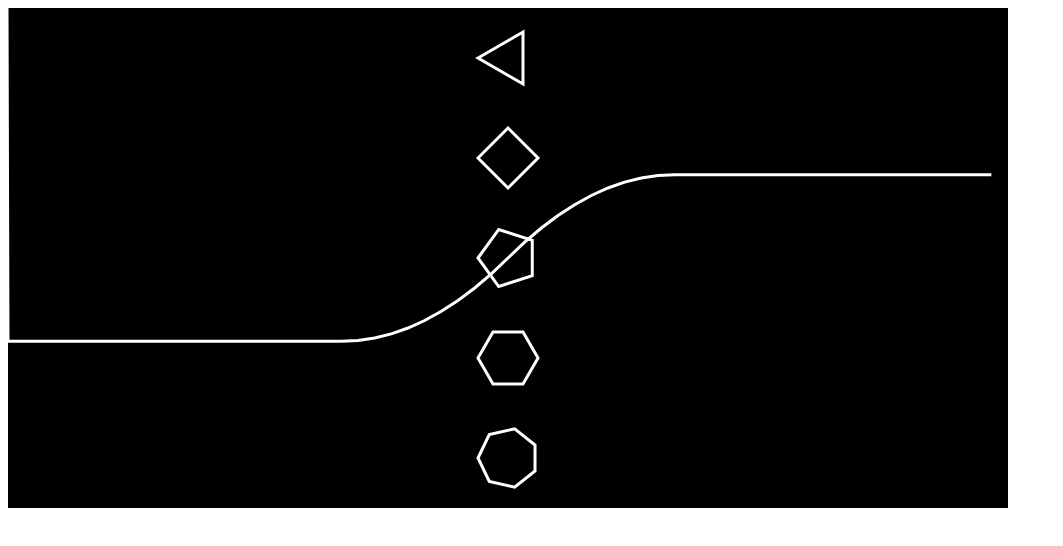
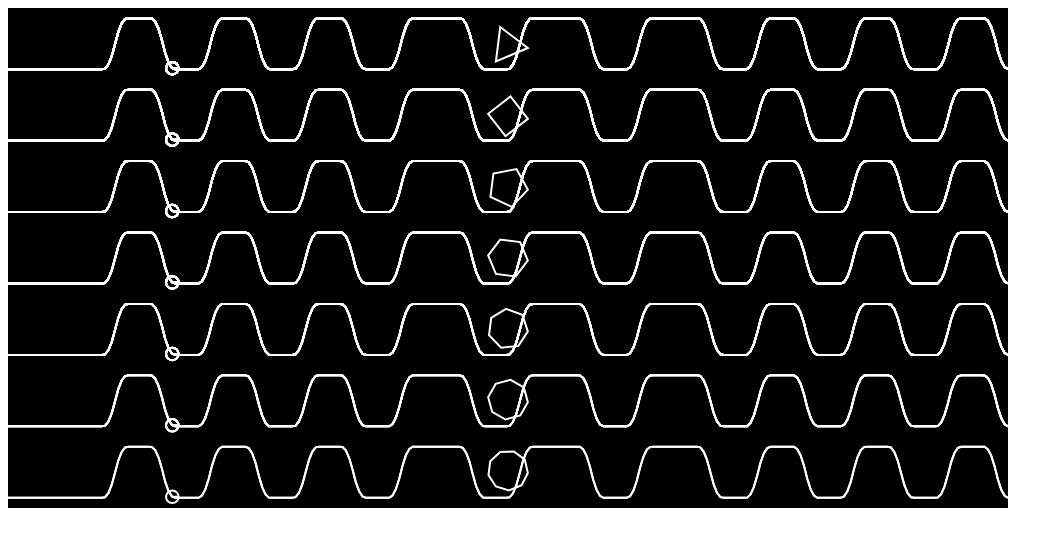
Before and after one commit to yuvallangerontheroad/dabbling, a plain HTML site: page html/spinning-shapes/index.html in a window 1280 px wide. Shown: the whole page, without its empty margins (0-1063 px from the left). Drawn offline with Linux system fonts and the light colour scheme; animation ran at ten frames a second.

Commit message:
Now show function and position for each polygon.

```diff
--- a/html/spinning-shapes/index.html
+++ b/html/spinning-shapes/index.html
@@ -1,6 +1,8 @@
+<!doctype html>
 <html>
 	<head>
 		<script src="main.js"></script>
+		<meta charset="utf-8"></meta>
 	</head>
 	<body>
 		<canvas id="canvas" width=1000 height=500></canvas>
--- a/html/spinning-shapes/main.js
+++ b/html/spinning-shapes/main.js
@@ -2,6 +2,26 @@ Math.TAU = 2 * Math.PI;
 
 (function() {
 	let turn = 0;
+	let last_time = 0;
+	const NUMBER_OF_POLYGONS = 7;
+	const POLYGON_HEIGHT_MARGIN = 0.075;
+	const TURN_PER_MILLISECOND = 0.0005;
+	const CYCLE_LENGTH = 20;
+	const NUMBER_OF_SAMPLES = 300;
+
+	const functions = [
+		turn => step_on(turn % CYCLE_LENGTH, 1, 1.5) - step_on(turn % CYCLE_LENGTH, 2, 2.5) +
+			step_on(turn % CYCLE_LENGTH, 3, 3.5) - step_on(turn % CYCLE_LENGTH, 4, 4.5) +
+			step_on(turn % CYCLE_LENGTH, 5, 5.5) - step_on(turn % CYCLE_LENGTH, 6, 6.5) +
+
+			step_on(turn % CYCLE_LENGTH, 7, 7.5) - step_on(turn % CYCLE_LENGTH, 8.5, 9) +
+			step_on(turn % CYCLE_LENGTH, 9.5, 10) - step_on(turn % CYCLE_LENGTH, 11, 11.5) +
+			step_on(turn % CYCLE_LENGTH, 12, 12.5) - step_on(turn % CYCLE_LENGTH, 13.5, 14) +
+
+			step_on(turn % CYCLE_LENGTH, 14.5, 15) - step_on(turn % CYCLE_LENGTH, 15.5, 16) +
+			step_on(turn % CYCLE_LENGTH, 16.5, 17) - step_on(turn % CYCLE_LENGTH, 17.5, 18) +
+			step_on(turn % CYCLE_LENGTH, 18.5, 19) - step_on(turn % CYCLE_LENGTH, 19.5, 20),
+	];
 
 	function quadratic_stepper(t) {
 		if (t < 0) {
@@ -15,8 +35,25 @@ Math.TAU = 2 * Math.PI;
 		}
 	}
 
-	function lerp(p, a, b) {
-		return (b - a) * p + a;
+	function lerp(t, a, b) {
+		return (b - a) * t + a;
+	}
+
+	function superlerp(t, a, b, c, d) {
+		// [a, b] ; -a
+		// [0, b-a] ; /(b-a)
+		// [0, 1] ; *(d-c)
+		// [0, d-c] ; +c
+		// [c, d]
+		return (t - a) / (b - a) * (d - c) + c;
+	}
+
+	function step_on(t, a, b) {
+		return quadratic_stepper(superlerp(t, a, b, 0, 1));
+	}
+
+	function step_on_step_off(t, a, b, c, d) {
+		return step_on(t, a, b) - step_on(t, c, d);
 	}
 
 	function from_math_coordinates_to_canvas_coordinates(x, y, x_extents, y_extents) {
@@ -64,6 +101,14 @@ Math.TAU = 2 * Math.PI;
 		return regular_polygon;
 	}
 
+	function linspace(start, stop, number_of_points) {
+		let l = [];
+		for (let point_i = 0; point_i < number_of_points; point_i++) {
+			l.push(superlerp(point_i, 0, number_of_points - 1, start, stop));
+		}
+		return l;
+	}
+
 	function draw() {
 		let canvas = document.getElementById('canvas');
 		let ctx = canvas.getContext('2d');
@@ -76,39 +121,84 @@ Math.TAU = 2 * Math.PI;
 		ctx.strokeStyle = 'white';
 
 		let start_t = -1;
-		let end_t = 2
+		let end_t = CYCLE_LENGTH;
+
 
 		ctx.moveTo(start_t, quadratic_stepper(-1) * canvas.width);
 
-		for (let t = start_t; t <= 2; t += 0.05) {
-			let [x, y] = from_math_coordinates_to_canvas_coordinates(
-				t,
-				quadratic_stepper(t),
-				[-1, 2],
-				[-1, 2],
+		let ts = linspace(start_t, end_t, NUMBER_OF_SAMPLES);
+
+		ctx.lineWidth = 2;
+
+		// [50, h - 50]
+		// 0, 1, 2 / /n-1
+		// 0, 0.5, 1 / *(h-h0.1)
+		// 0, 0.5(0.9h), 0.9h / +h0.05
+		// 50, 0.5(h-100)+0.05h, 0.9h+0.05h
+		for (let polygon_i = 0; polygon_i < NUMBER_OF_POLYGONS; polygon_i++) {
+			let y_top = polygon_i * canvas.height / NUMBER_OF_POLYGONS;
+			let y_bottom = (polygon_i + 1) * canvas.height / NUMBER_OF_POLYGONS;
+
+			let ys = ts.map(functions[0]);
+
+			let canvas_ts = ts.map(t => superlerp(t, start_t, end_t, 0, canvas.width));
+			let canvas_ys = ys.map(y => superlerp(y, -0.2, 1.2, y_bottom, y_top))
+
+			/*
+			let canvas_points = ys.map(
+				t => from_math_coordinates_to_canvas_coordinates(
+					t,
+					step_on_step_off(t, -0.5, 0, 0.5, 1),
+					[-1, 2],
+					[-1, 2],
+				)
 			);
-			ctx.lineTo(x, y);
-			console.info(x, y, t, quadratic_stepper(t));
-		}
+			*/
+			ctx.moveTo(canvas_ts[0], canvas_ys[0]);
+			for (let point_i = 1; point_i < NUMBER_OF_SAMPLES; point_i++) {
+				ctx.lineTo(canvas_ts[point_i], canvas_ys[point_i]);
+			}
+			ctx.stroke();
 
-		ctx.stroke();
+			let polygon_y = superlerp(
+				polygon_i,
+				0,
+				NUMBER_OF_POLYGONS - 1,
+				POLYGON_HEIGHT_MARGIN * canvas.height,
+				canvas.height * (1 - POLYGON_HEIGHT_MARGIN),
+			);
 
-		ctx.lineWidth = 3;
+			let current_math_t = turn % CYCLE_LENGTH;
+			let current_canvas_t = superlerp(current_math_t, start_t, end_t, 0, canvas.width);
+			let current_math_y = functions[0](current_math_t);
+			let current_canvas_y = superlerp(current_math_y, -0.2, 1.2, y_bottom, y_top);
 
-		for (let poop = 0; poop < 5; poop++) {
-			ctx.stroke(make_regular_polygon_path2d(canvas.width / 2, 100 * poop + 50, 30, poop + 3, turn));
+			ctx.stroke(
+				make_regular_polygon_path2d(
+					canvas.width / 2,
+					polygon_y,
+					20 * canvas.height / 500,
+					polygon_i + 3,
+					current_math_y,
+				),
+			);
+
+			ctx.moveTo(current_canvas_t, current_canvas_y);
+
+			ctx.arc(current_canvas_t, current_canvas_y, canvas.height / 80, 0, Math.TAU, false);
+			ctx.stroke();
 		}
 	}
 
-	function step() {
-		turn = (turn + 0.01) % 1;
+	function step(time_since_start) {
 		draw();
+
+		turn = TURN_PER_MILLISECOND * time_since_start;
+
 		window.requestAnimationFrame(step);
 	}
 
 	function main() {
-		draw();
-
 		window.requestAnimationFrame(step);
 	}
 
```
